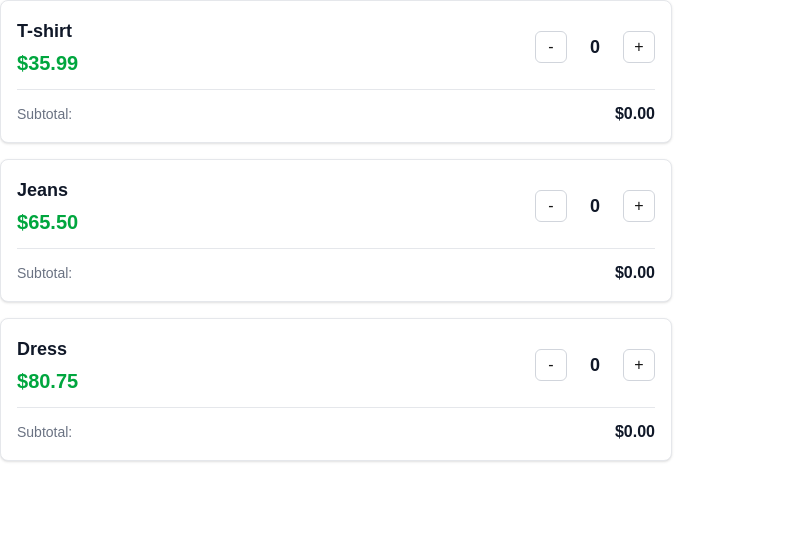
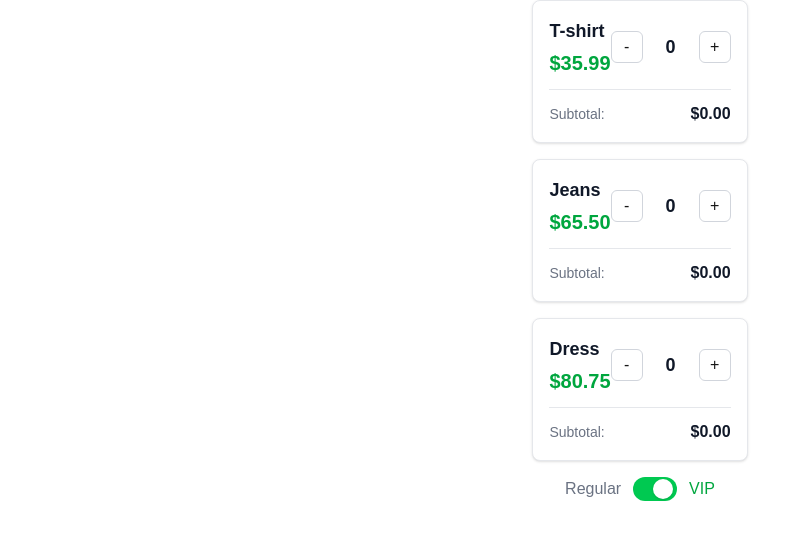
Before and after one commit to PedroMarianoAlmeida/navalia, a Next.js app: page / in a window 1280 px wide. Shown: the top 540 px of the page, without its empty margins (0-811 px from the left). Built offline with nearby package versions, Linux system fonts and the light colour scheme.

Commit message:
add Vip toggle

```diff
--- a/src/components/ItemsList.tsx
+++ b/src/components/ItemsList.tsx
@@ -1,12 +1,16 @@
 import { products } from "@/data/products";
 import { ProductCard } from "@/components/ProductCard";
+import { VipToggle } from "@/components/VipToggle";
 
 export const ItemsList = async () => {
   return (
-    <ul className="flex flex-col gap-4 max-w-2xl">
-      {products.map((product) => (
-        <ProductCard product={product} key={product.id} />
-      ))}
-    </ul>
+    <section>
+      <ul className="flex flex-col gap-4  items-center">
+        {products.map((product) => (
+          <ProductCard product={product} key={product.id} />
+        ))}
+        <VipToggle />
+      </ul>
+    </section>
   );
 };
--- /dev/null
+++ b/src/components/VipToggle.tsx
@@ -0,0 +1,38 @@
+export const VipToggle = () => {
+  const isVip = true;
+  return (
+    <div className="flex items-center space-x-3">
+      <span
+        className={`font-medium transition-colors ${
+          isVip ? "text-gray-500" : "text-blue-600"
+        }`}
+      >
+        Regular
+      </span>
+      <button
+        role="switch"
+        className={`
+          relative inline-flex items-center h-6 rounded-full w-11
+          transition-colors duration-200
+          ${isVip ? "bg-green-500" : "bg-gray-300"}
+          focus:outline-none focus:ring-2 focus:ring-offset-2 focus:ring-blue-500
+        `}
+      >
+        <span
+          className={`
+            inline-block w-5 h-5 transform bg-white rounded-full shadow
+            transition-transform duration-200
+            ${isVip ? "translate-x-5" : "translate-x-1"}
+          `}
+        />
+      </button>
+      <span
+        className={`font-medium transition-colors ${
+          isVip ? "text-green-600" : "text-gray-500"
+        }`}
+      >
+        VIP
+      </span>
+    </div>
+  );
+};
```
Also changed, not shown: 1 other file (tests, documents, lock files or other folders).
